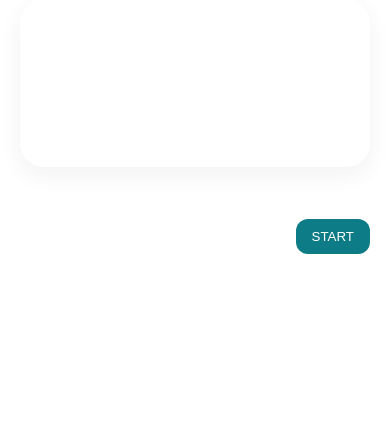
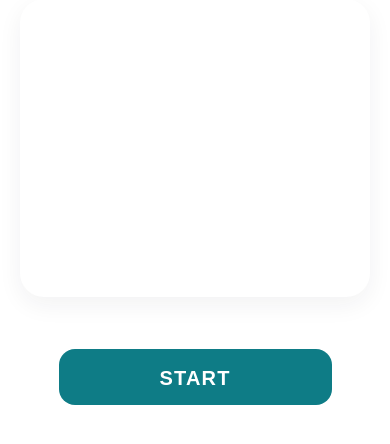
Before and after one commit to mattdoyle04/Vocalist, a FastAPI app: page / in a window 390 px wide. Shown: the part 190-634 px from the top of the page. Run offline with FastAPI, Linux system fonts and the light colour scheme; some libraries are stand-ins or nearby versions.

Commit message:
Start button size

```diff
--- a/app/templates/index.html
+++ b/app/templates/index.html
@@ -113,6 +113,15 @@
       .wordstream li,.wordstream span{ font-size:11px; }
       /* Remove separator line above Start button on mobile */
       .bottombar{ border-top:0; }
+
+      /* Bigger, centered Start button before game starts */
+      body:not(.running) .bottombar{ justify-content:center; }
+      body:not(.running) .bottombar .actions{ width:100%; display:flex; justify-content:center; }
+      body:not(.running) #startBtn{
+        font-size:20px; font-weight:800; letter-spacing:.06em;
+        padding:18px 28px; height:56px; border-radius:16px;
+        width:clamp(200px, 70vw, 340px);
+      }
     }
 
     /* Provide bottom breathing room when OSK visible so input + words remain visible */
@@ -120,10 +129,9 @@
       body.osk-open main#page{ padding-bottom: calc(220px + env(safe-area-inset-bottom)); }
     }
 
-    /* Pre-start and Voice mode: increase composer height on mobile (no OSK) */
+    /* When game isn't running (no OSK, incl. prestart and voice), make composer taller on mobile */
     @media (max-width: 480px){
-      body.prestart .composer,
-      body.voice .composer{ min-height: 280px; }
+      body:not(.running) .composer{ min-height: 280px; }
     }
 
     /* On-screen keyboard (mobile only) */
@@ -170,6 +178,7 @@
     async function bootPlaceholder(){
       const session = await window.ensureAuth({force:false});
       showStartPlaceholder(!!session && !state.running);
+      try{ document.body.classList.remove('running'); }catch{}
       window.sb?.auth?.onAuthStateChange((_e,sess)=>{ if(!state.running) showStartPlaceholder(!!sess); });
     }
     document.addEventListener('DOMContentLoaded', bootPlaceholder);
@@ -270,7 +279,7 @@
       await syncAndRevealToday();
       const ti=document.getElementById('typeInput'); ti.placeholder=document.getElementById('letterBubble').textContent; ti.disabled=false; document.getElementById('micMini').disabled=false;
       if(startRound._ul) startRound._ul.innerHTML="";
-      state.words.clear(); state.onTheme.clear(); state.offTheme.clear(); state.invalid=0; state.startedAt=Date.now(); state.running=true; clearBuffer(); renderBuffer();
+      state.words.clear(); state.onTheme.clear(); state.offTheme.clear(); state.invalid=0; state.startedAt=Date.now(); state.running=true; try{ document.body.classList.add('running'); }catch{} clearBuffer(); renderBuffer();
       document.getElementById('startBtn').style.display="none"; setTimer(30);
       if(state.voice) { enterVoiceMode(); }
       else {
@@ -282,7 +291,7 @@
     }
 
     async function endRound(){
-      clearInterval(state.timerId); state.running=false; document.getElementById('startBtn').style.display="inline-block";
+      clearInterval(state.timerId); state.running=false; try{ document.body.classList.remove('running'); }catch{} document.getElementById('startBtn').style.display="inline-block";
       const ti=document.getElementById('typeInput'); ti.disabled=true;
       if(state.listening){ state.listening=false; setMicVisual(false); try{ state.sr.stop(); }catch{} }
       showKeyboard(false);
```
Also changed, not shown: 1 other file.
